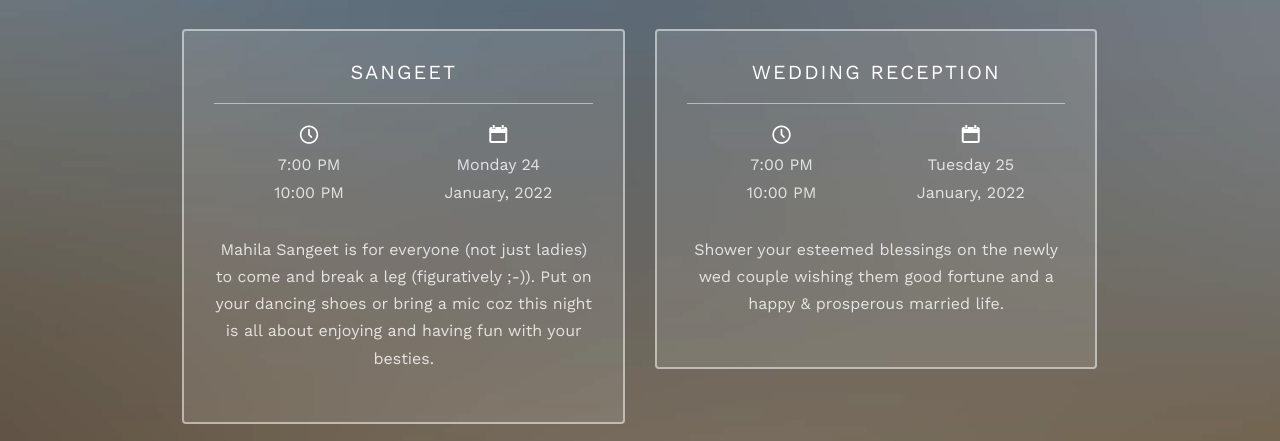
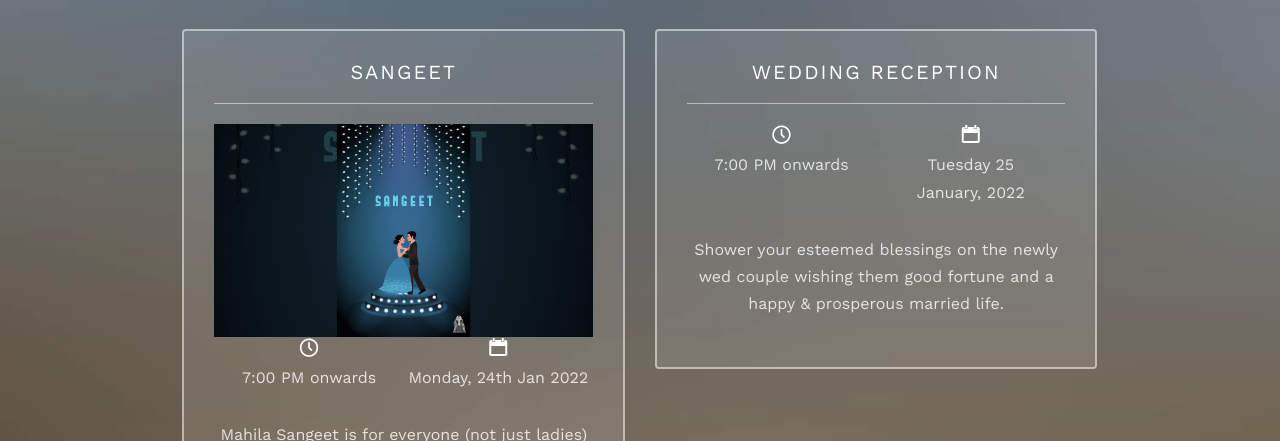
Before and after one commit to CrazyIndianWedding/CrazyIndianWedding.github.io, a plain HTML site: page wedding/index.html in a window 1280 px wide. Shown: the part 1520-1961 px from the top of the page. Drawn offline with nearby package versions, Linux system fonts and the light colour scheme; files whose address does not match are found by name.

Commit message:
add sangeet image

```diff
--- a/wedding/index.html
+++ b/wedding/index.html
@@ -147,28 +147,29 @@
 					<div class="display-tc">
 						<div class="col-md-10 col-md-offset-1">
 							<div class="col-md-6 col-sm-6 text-center">
-								<div class="event-wrap animate-box">
+								<div class="event-wrap animate-box" >
 									<h3>Sangeet</h3>
+									<img src="images/Sangeet.jpg" style="height:50%;width:100%;" />
 									<div class="event-col">
 										<i class="icon-clock"></i>
-										<span>7:00 PM</span>
-										<span>10:00 PM</span>
+										<span>7:00 PM onwards</span>
 									</div>
-									<div class="event-col">
+									<div class="event-col" >
 										<i class="icon-calendar"></i>
-										<span>Monday 24</span>
-										<span>January, 2022</span>
+										<span>Monday, 24th Jan 2022</span>
 									</div>
 									<p>Mahila Sangeet is for everyone (not just ladies) to come and break a leg (figuratively ;-)). Put on your dancing shoes or bring a mic coz this night is all about enjoying and having fun with your besties. </p>
+
 								</div>
+
+
 							</div>
 							<div class="col-md-6 col-sm-6 text-center">
 								<div class="event-wrap animate-box">
 									<h3>Wedding Reception</h3>
 									<div class="event-col">
 										<i class="icon-clock"></i>
-										<span>7:00 PM</span>
-										<span>10:00 PM</span>
+										<span>7:00 PM onwards</span>
 									</div>
 									<div class="event-col">
 										<i class="icon-calendar"></i>
@@ -185,7 +186,7 @@
 		</div>
 	</div>
 
-	<div id="fh5co-couple-story">
+	<div id="fh5co-couple-story" >
 		<div class="container">
 			<div class="row">
 				<div class="col-md-8 col-md-offset-2 text-center fh5co-heading animate-box">
```
Also changed, not shown: wedding/images/Sangeet.jpg (added).
